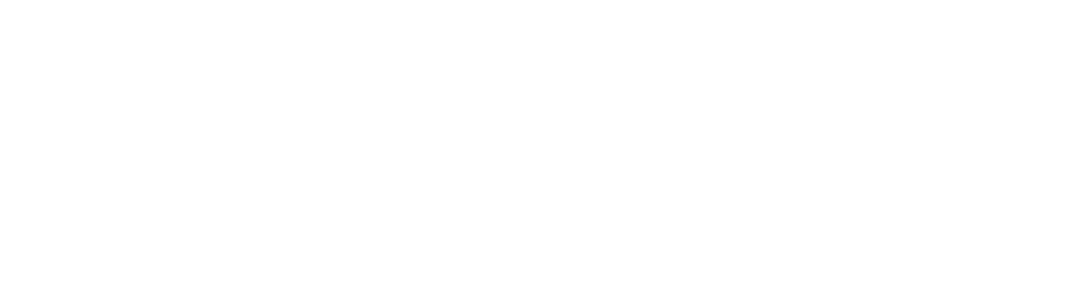
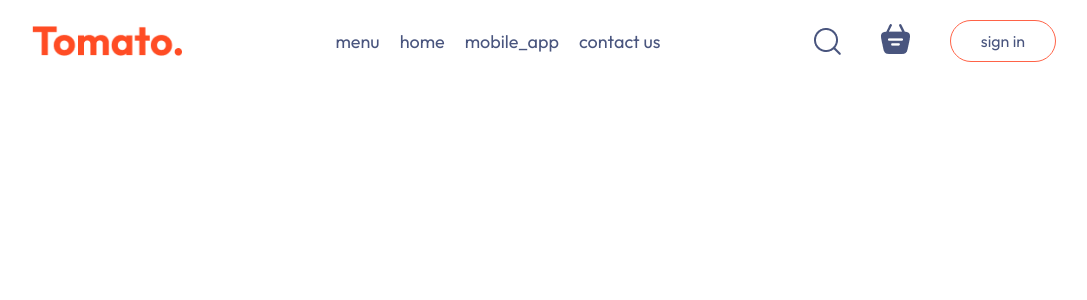
Before and after one commit to nlinh1509/Food_delivery, a React (Vite) app in the folder front-end/: page / in a window 1280 px wide. Shown: the top 300 px of the page, without its empty margins (96-1183 px from the left). Built offline with nearby package versions, Linux system fonts and the light colour scheme.

Commit message:
layout navbar

```diff
--- a/front-end/src/components/Navbar/Navbar.css
+++ b/front-end/src/components/Navbar/Navbar.css
@@ -0,0 +1,44 @@
+.navbar {
+  padding: 20px 0px;
+  display: flex;
+  justify-content: space-between;
+  align-items: center;
+}
+
+/* gọi thằng logo ở trong thằng navbar */
+.navbar .logo {
+  width: 150px;
+}
+
+/* display -> căn ngang hàng */
+/* list style để bỏ dấu chấm đằng trước */
+/* gap 20px để khoảng cách các phần tử con bên trong khối (item bên trong container) */
+.navbar .navbar_menu {
+  display: flex;
+  list-style: none;
+  gap: 20px;
+  color: #49557e;
+  font-size: 18px;
+}
+
+.navbar .navbar_right {
+  display: flex;
+  align-items: center;
+  gap: 40px;
+}
+
+.navbar .navbar_right button {
+  background: transparent;
+  font-size: 16px;
+  color: #49557e;
+  border: 0.01px solid tomato;
+  padding: 10px 30px;
+  border-radius: 50px;
+  cursor: pointer;
+  transition: 0.3s;
+}
+
+/* khi giữ vào các button bên trong navbar sẽ có màu */
+.navbar button:hover {
+  background-color: #faebe9;
+}
--- a/front-end/src/components/Navbar/Navbar.jsx
+++ b/front-end/src/components/Navbar/Navbar.jsx
@@ -1,8 +1,32 @@
-import React from "react";
+import React, { useState } from "react";
 import "./Navbar.css";
+import { assets } from "../../assets/assets";
 
 const Navbar = () => {
-  return <div className="navbar"></div>;
+  const [menu, setMenu] = useState("home");
+  return (
+    <div className="navbar">
+      <img src={assets.logo} alt="" className="logo" />
+
+      <ul className="navbar_menu">
+        <li>menu</li>
+        <li>home</li>
+        <li>mobile_app</li>
+        <li>contact us</li>
+      </ul>
+
+      <div className="navbar_right">
+        <img src={assets.search_icon} alt="" />
+
+        <div className="navbar_search_icon">
+          <img src={assets.basket_icon} alt="" />
+          <div className="dot"></div>
+        </div>
+
+        <button>sign in</button>
+      </div>
+    </div>
+  );
 };
 
 export default Navbar;
--- a/front-end/src/index.css
+++ b/front-end/src/index.css
@@ -1,7 +1,9 @@
+@import url("https://fonts.googleapis.com/css2?family=Outfit:wght@100..900&display=swap");
 * {
   padding: 0;
   margin: 0;
   box-sizing: border-box;
+  font-family: outfit;
 }
 body {
   min-height: 100vh;
@@ -10,3 +12,10 @@
   text-decoration: none;
   columns: inherit;
 }
+
+.app {
+  /* app chiếm 80% bề ngang sẽ tự động căn trái */
+  /* margin auto sẽ tự động căn giưa */
+  width: 80%;
+  margin: auto;
+}
```
